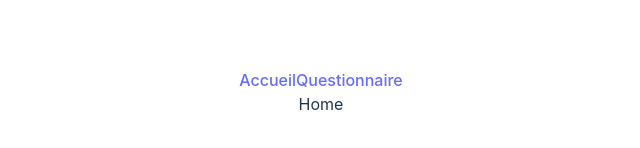
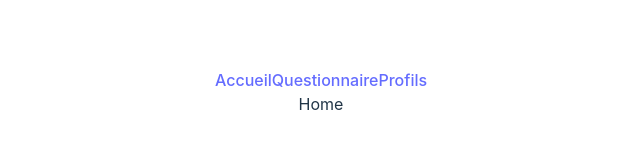
Before and after one commit to bem630/shiny-agence, a React (Vite) app: page / in a window 1280 px wide. Shown: the part 308-456 px from the top of the page, without its empty margins (319-959 px from the left). Built offline with nearby package versions, Linux system fonts and the light colour scheme.

Commit message:
✨  P1C2-begin: HEADER > Ajout de <Profils/>

```diff
--- a/src/components/Header/Header.jsx
+++ b/src/components/Header/Header.jsx
@@ -6,6 +6,7 @@ export default function Header() {
     <nav>
         <Link to="/">Accueil</Link>
         <Link to="/survey">Questionnaire</Link>
+        <Link to="/freelances">Profils</Link>
     </nav>
   )
 }
```
